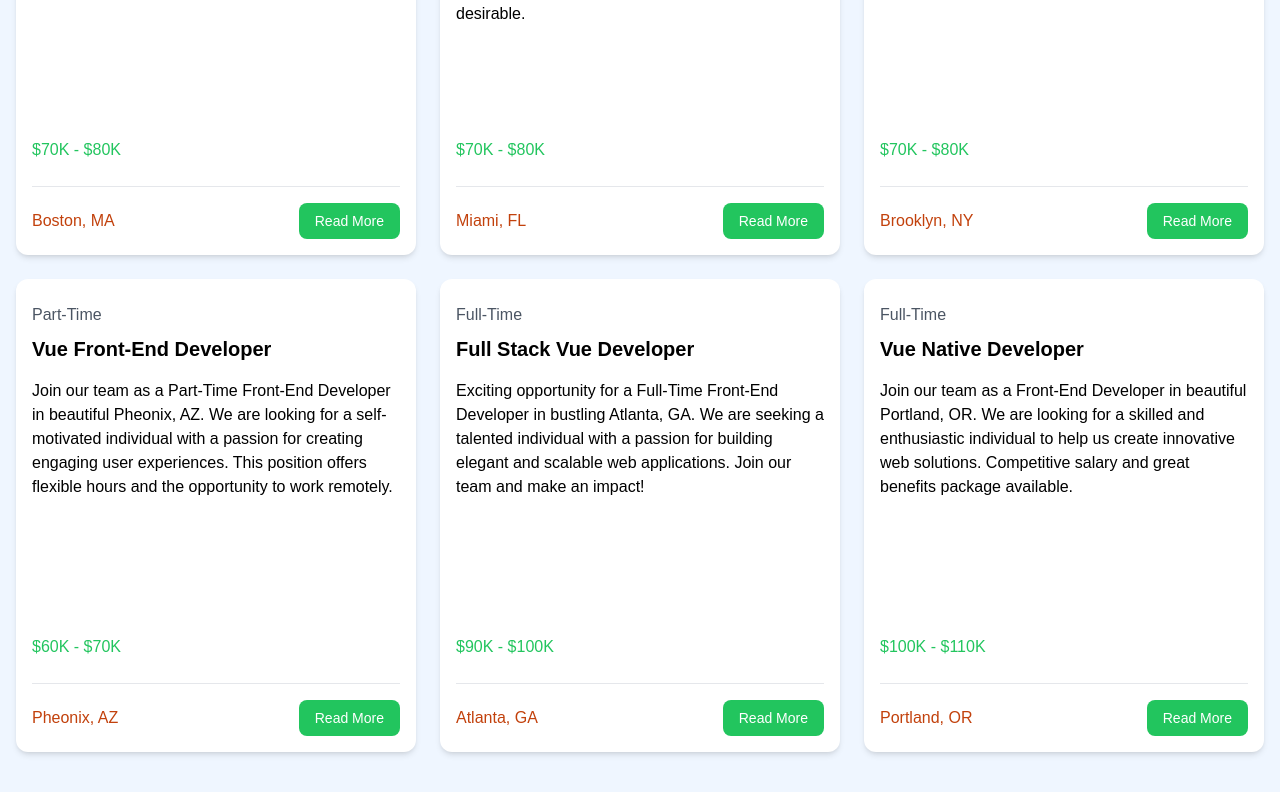
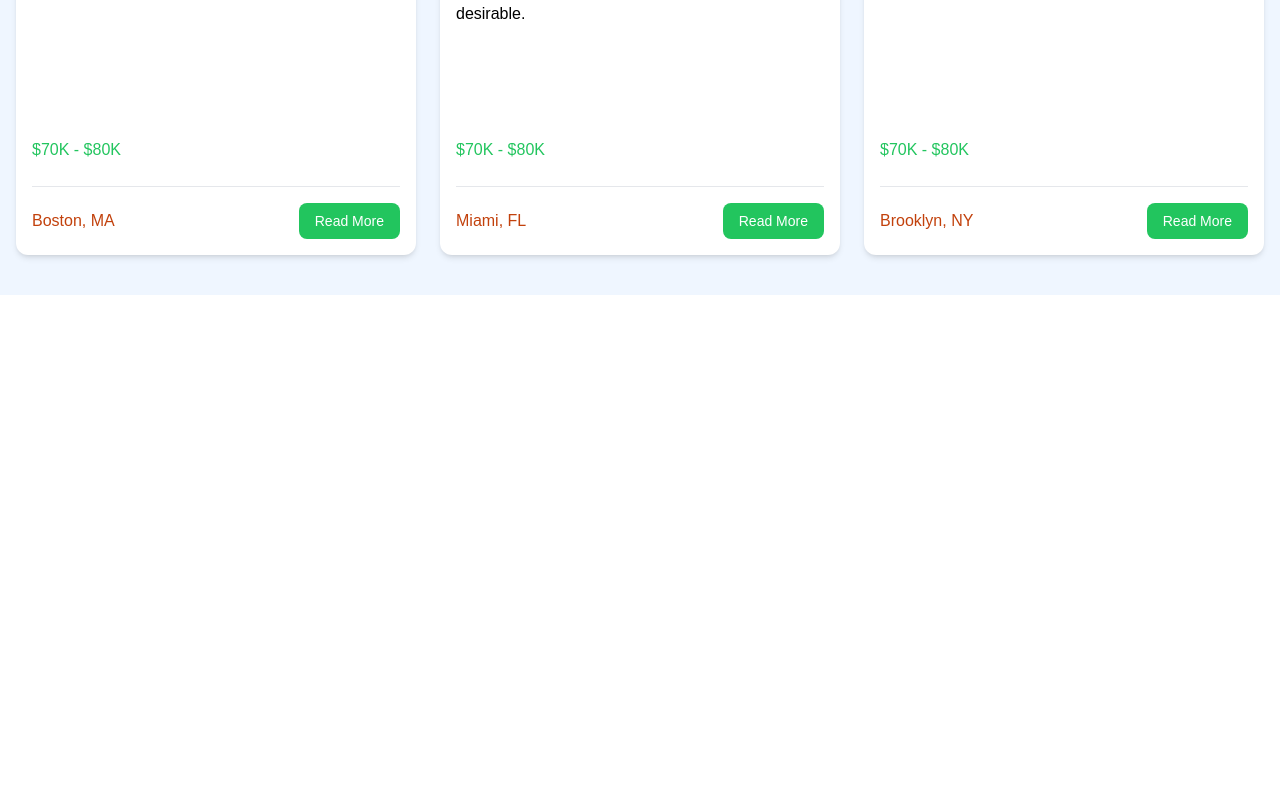
Before and after one commit to Zuhaitz/vue-jobs, a Vue app: page / in a window 1280 px wide. Shown: the part 927-1719 px from the top of the page. After the commit the page ends 1222 px from the top, so only its background shows below. Built offline with nearby package versions, Linux system fonts and the light colour scheme.

Commit message:
aded limit to job listing

```diff
--- a/src/App.vue
+++ b/src/App.vue
@@ -9,7 +9,7 @@
   <Navbar />
   <Hero title="Test Title" subtitle="Test Subtitle" />
   <HomeCards />
-  <JobListings />
+  <JobListings :limit="3" />
 </template>
 
 <style lang="scss" scoped></style>
--- a/src/components/JobListings.vue
+++ b/src/components/JobListings.vue
@@ -2,6 +2,8 @@
   import { ref } from "vue";
   import jobData from "../jobs.json";
   import JobCard from "./JobCard.vue";
+
+  defineProps({ limit: Number });
 
   const jobs = ref(jobData);
 </script>
@@ -13,7 +15,11 @@
         Browse Jobs
       </h2>
       <div class="grid grid-cols-1 md:grid-cols-3 gap-6">
-        <JobCard v-for="job in jobs" :key="job.id" :job="job" />
+        <JobCard
+          v-for="job in jobs.slice(0, limit || jobs.length)"
+          :key="job.id"
+          :job="job"
+        />
       </div>
     </div>
   </section>
```
